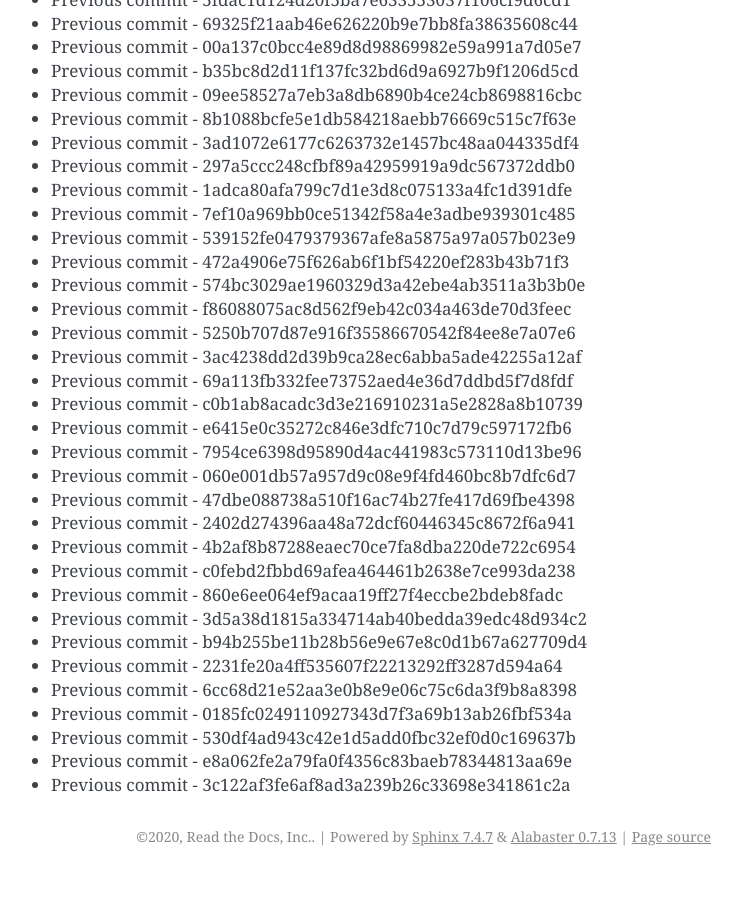
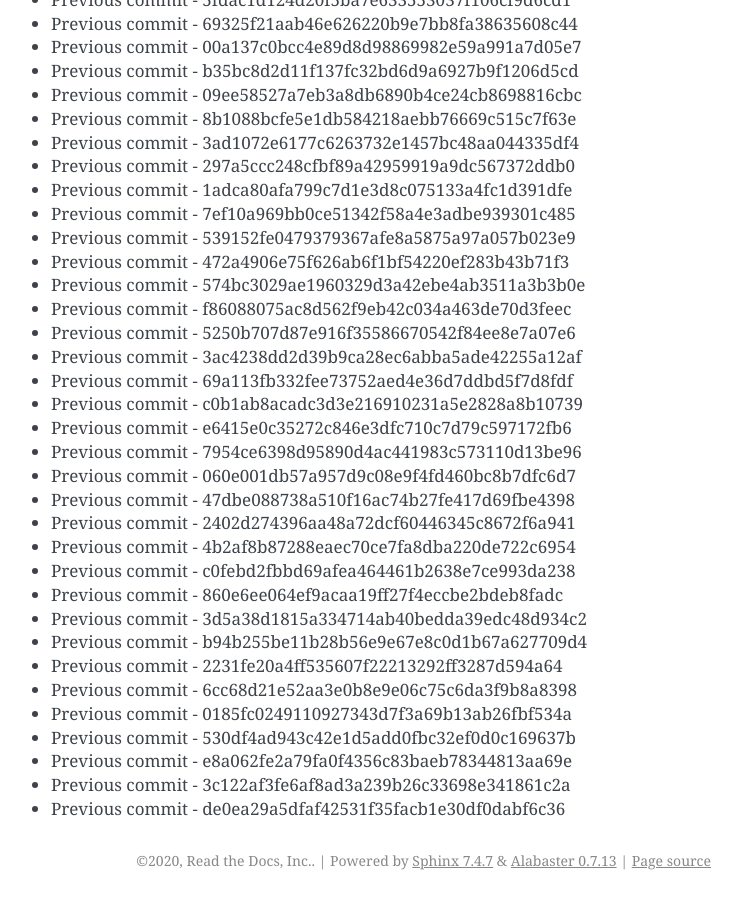
Before and after one commit to readthedocs/rtd-git-stresstest, a Sphinx documentation site: the page built from docs/updates.rst, in a window 1280 px wide and 900 px high, scrolled down 1441 px. Shown: the whole window, without its empty margins (399-1141 px from the left). Built offline with Sphinx 7.4.7, drawn with Linux system fonts in a browser that asks for light colours; before the commit the page ends 2317 px from its top, so only the background shows below that.

Commit message:
Generating commit from previous: de0ea29a5dfaf42531f35facb1e30df0dabf6c36

```diff
--- a/docs/updates.rst
+++ b/docs/updates.rst
@@ -92,3 +92,4 @@ It can be tested for any performance characteristics.
 * Previous commit - 530df4ad943c42e1d5add0fbc32ef0d0c169637b
 * Previous commit - e8a062fe2a79fa0f4356c83baeb78344813aa69e
 * Previous commit - 3c122af3fe6af8ad3a239b26c33698e341861c2a
+* Previous commit - de0ea29a5dfaf42531f35facb1e30df0dabf6c36
```
